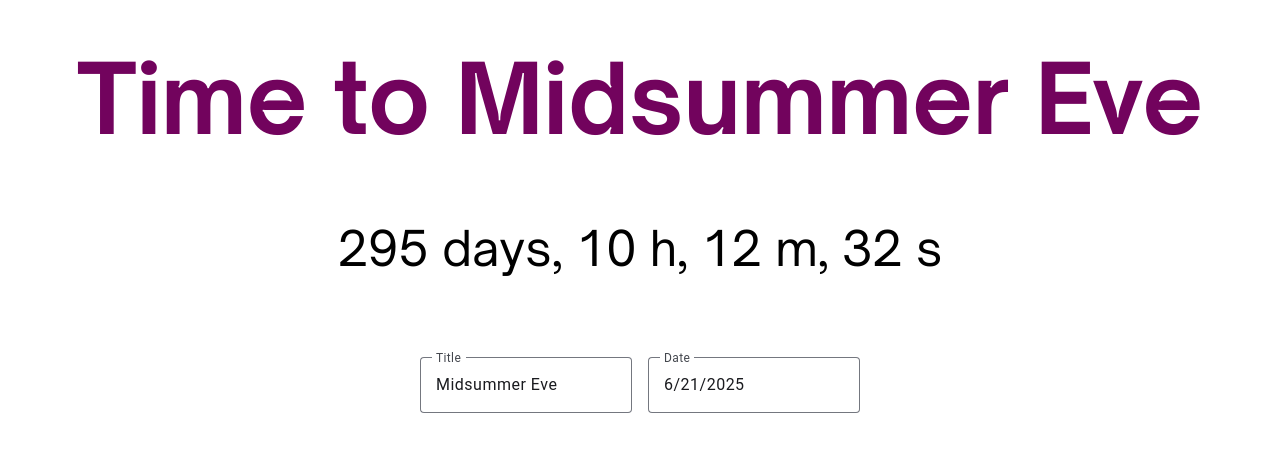
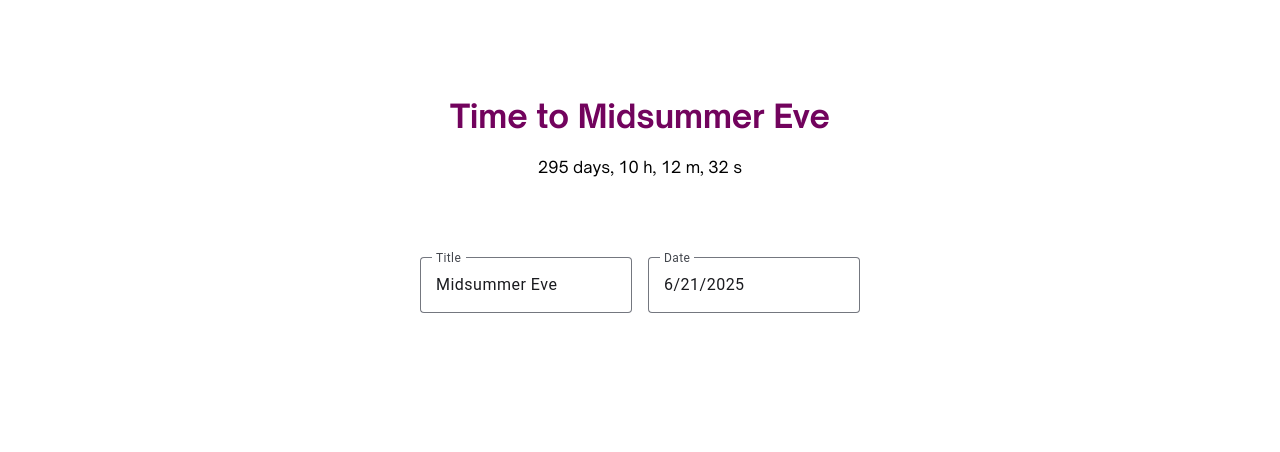
Before and after one commit to bahaar-ghafari/countdown, an Angular app: page / in a window 1280 px wide. Shown: the part 196-648 px from the top of the page. Built offline with nearby package versions, Linux system fonts and the light colour scheme.

Commit message:
style: fix loading position

```diff
--- a/src/app/countdown/countdown.component.html
+++ b/src/app/countdown/countdown.component.html
@@ -1,16 +1,16 @@
+<div *ngIf="loading; else content">
+  <mat-spinner aria-label="Loading..."></mat-spinner>
+</div>
+<ng-template #content>
   <div class="container">
     <div>
       <h1 class="title" aria-label="Event Title">
         Time to {{ titleFormControl.value }}
       </h1>
-      <div *ngIf="loading; else content">
-        <mat-spinner aria-label="Loading..."></mat-spinner>
+
+      <div class="time" aria-live="polite" aria-atomic="true">
+        {{ timeRemaining }}
       </div>
-      <ng-template #content>
-        <div class="time" aria-live="polite" aria-atomic="true">
-          {{ timeRemaining }}
-        </div>
-      </ng-template>
     </div>
     <div class="input-group">
       <mat-form-field appearance="outline">
@@ -36,3 +36,4 @@
       </mat-form-field>
     </div>
   </div>
+</ng-template>
--- a/src/app/countdown/countdown.component.scss
+++ b/src/app/countdown/countdown.component.scss
@@ -23,7 +23,7 @@ $default-padding: 1rem;
   white-space: nowrap;
 
   // Solution one
-  font-size: calc(7px + 2vw);
+  // font-size: calc(7px + 2vw);
 
   .title {
     color: $primary-color;
@@ -36,6 +36,13 @@ $default-padding: 1rem;
     justify-content: space-between;
     margin-top: 1rem;
   }
+
+  .loading {
+    position: absolute;
+    top: 50%;
+    left: 50%;
+    transform: translate(-50%, -50%);
+  }
 }
 
 @media (min-width: 600px) {
@@ -43,8 +50,8 @@ $default-padding: 1rem;
     align-items: center;
     justify-content: center;
 
-      // Solution one
-    font-size: calc(9px + 3vw);
+    // Solution one
+    // font-size: calc(9px + 3vw);
 
     .input-group {
       flex-direction: row;
```
